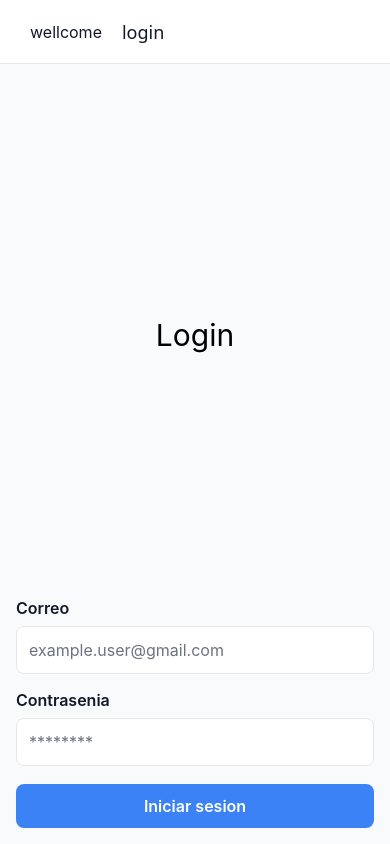
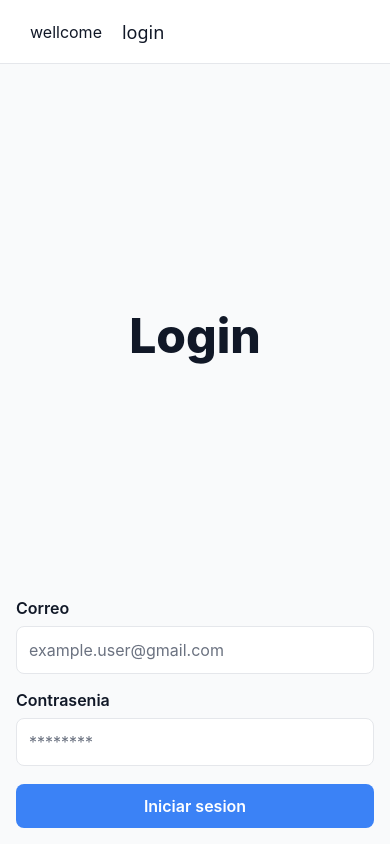
Before and after one commit to marcosherna/petApp, a React Native app in the folder frontend/mobile/: screen /auth in a window 390 px wide. Built offline with nearby package versions, Linux system fonts and the light colour scheme; some icons are missing.

Commit message:
feat: adaptative text

```diff
--- a/frontend/mobile/src/screens/LoginScreen.tsx
+++ b/frontend/mobile/src/screens/LoginScreen.tsx
@@ -2,7 +2,7 @@ import { View, Text, StyleSheet } from "react-native";
 import { useNavigation } from "@react-navigation/native";
 import { SafeAreaView } from "react-native-safe-area-context";
 
-import { Button, Input } from "../components";
+import { Button, Input, Label } from "../components";
 import { RootStackNavigation } from "../navigations/params";
 
 export default function LoginScreen() {
@@ -16,7 +16,7 @@ export default function LoginScreen() {
     <SafeAreaView style={{ flex: 1 }}>
       <View style={styles.container}>
         <View style={styles.container_content}>
-          <Text style={styles.title}>Login</Text>
+          <Label size="5xl" weight="extrabold">Login</Label>
           {/* TODO: place appropriate content, such as text or images */}
         </View>
 
--- a/frontend/mobile/src/screens/RegisterScreen.tsx
+++ b/frontend/mobile/src/screens/RegisterScreen.tsx
@@ -2,7 +2,7 @@ import { View, Text, StyleSheet } from "react-native";
 import { useNavigation } from "@react-navigation/native";
 import { SafeAreaView } from "react-native-safe-area-context";
 
-import { Button, Input } from "../components";
+import { Button, Input, Label } from "../components";
 import { RootStackNavigation } from "../navigations/params";
 
 export default function RegisterScreen() {
@@ -16,7 +16,9 @@ export default function RegisterScreen() {
     <SafeAreaView style={{ flex: 1 }}>
       <View style={styles.container}>
         <View style={styles.container_content}>
-          <Text style={styles.title}>Register</Text>
+          <Label size="6xl" weight="extrabold">
+            Register
+          </Label>
           {/* TODO: place appropriate content, such as text or images */}
         </View>
 
```
